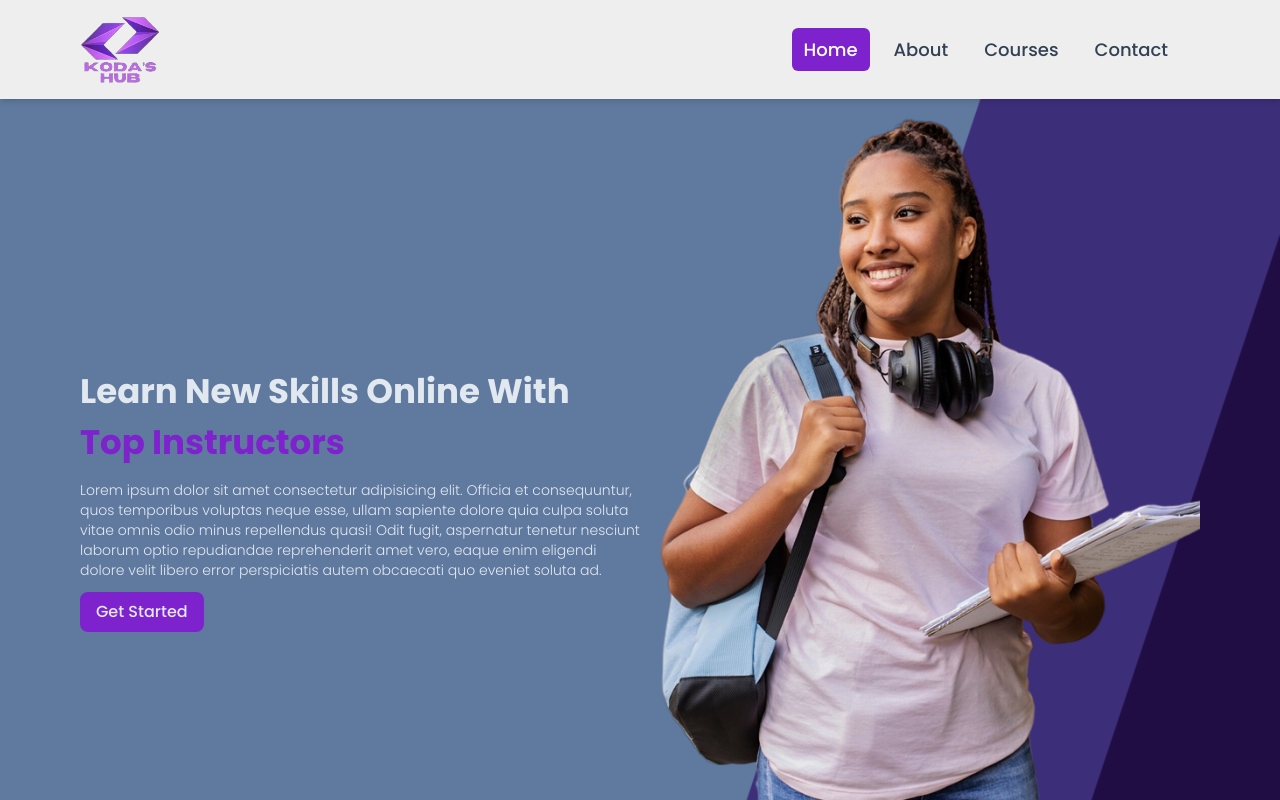
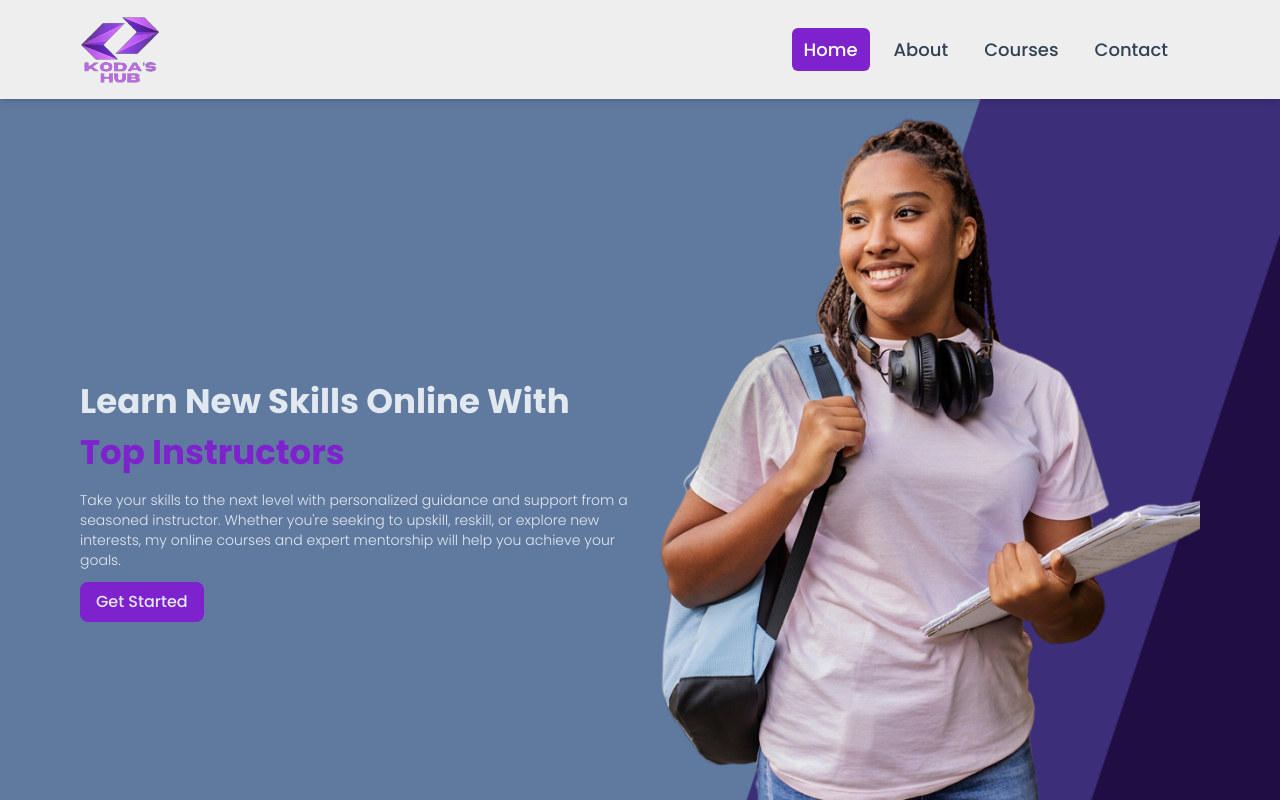
Before and after one commit to PhilipOyelegbin/kodashub, a Next.js app: page / in a window 1280 px wide. Shown: the top 800 px of the page. Built offline with nearby package versions, Linux system fonts and the light colour scheme.

Commit message:
Update hero summary of the home page.

```diff
--- a/app/page.js
+++ b/app/page.js
@@ -12,7 +12,7 @@ export default function Home() {
       <header className="flex items-center justify-between h-svh px-5 lg:px-20 bg-slate-700 bg-[url('/hero_bg.png')] bg-blend-overlay bg-center bg-cover bg-no-repeat">
         <div className="flex flex-col items-center gap-3 text-center text-slate-200 lg:items-start lg:w-1/2 lg:text-left">
           <h1>Learn New Skills Online With <span className="text-purple-700">Top Instructors</span></h1>
-          <p>Lorem ipsum dolor sit amet consectetur adipisicing elit. Officia et consequuntur, quos temporibus voluptas neque esse, ullam sapiente dolore quia culpa soluta vitae omnis odio minus repellendus quasi! Odit fugit, aspernatur tenetur nesciunt laborum optio repudiandae reprehenderit amet vero, eaque enim eligendi dolore velit libero error perspiciatis autem obcaecati quo eveniet soluta ad.</p>
+          <p>Take your skills to the next level with personalized guidance and support from a seasoned instructor. Whether you're seeking to upskill, reskill, or explore new interests, my online courses and expert mentorship will help you achieve your goals.</p>
           <Button url="/courses" label="Get Started"/>
         </div>
         <div className="hidden lg:flex justify-center w-1/2 h-full">
```
